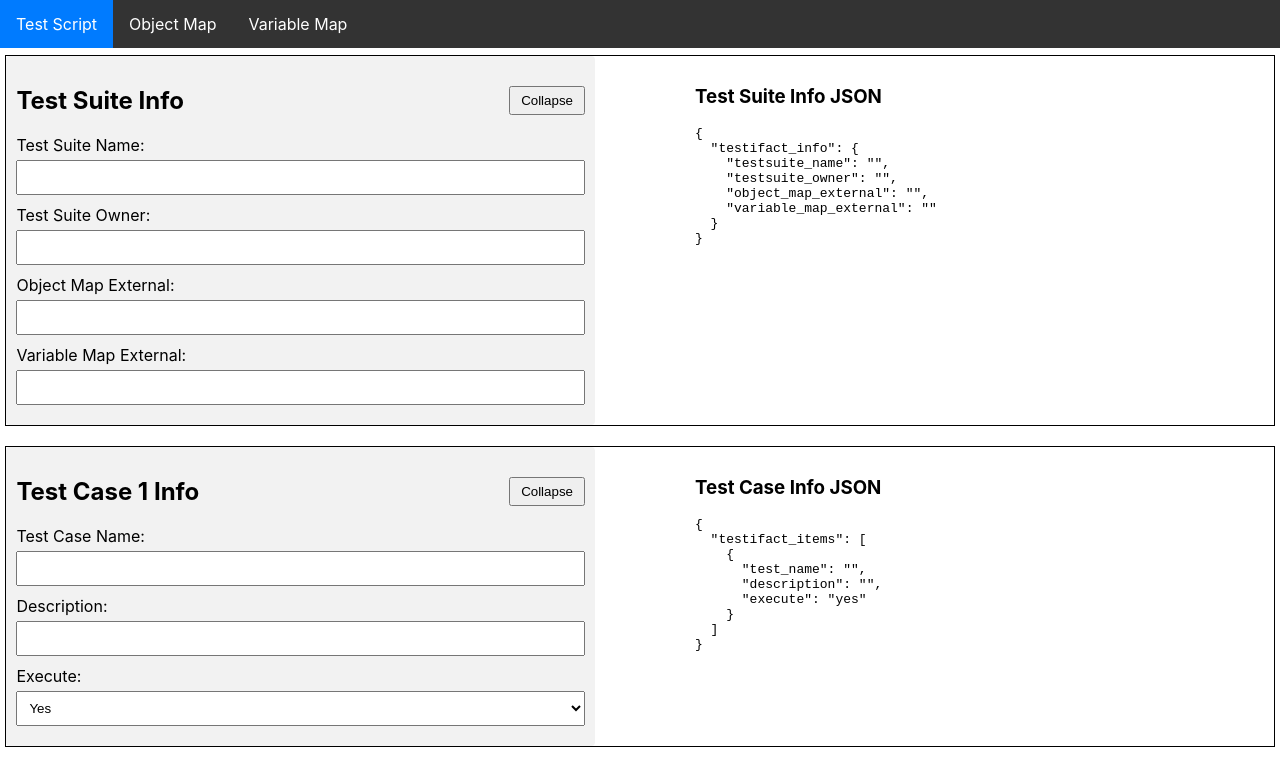
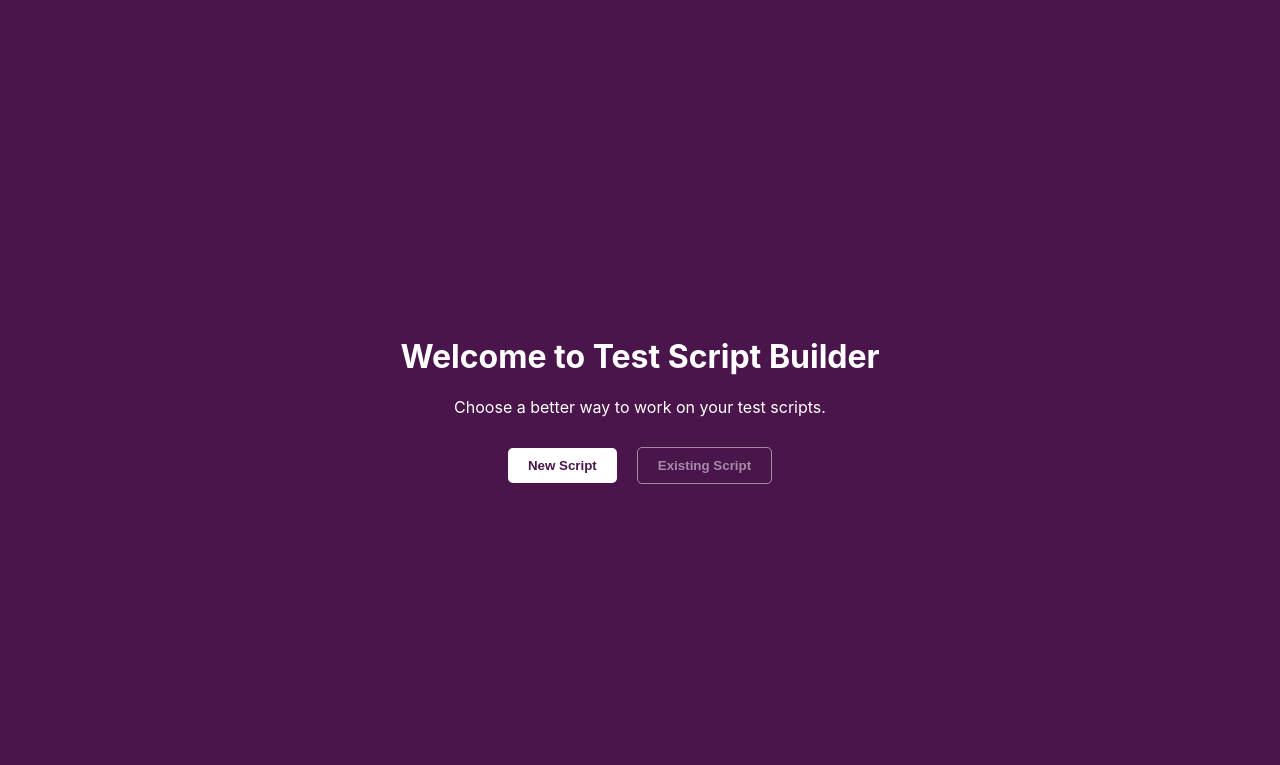
Before and after one commit to arjitappcino/React_ATAS_UI, a React (Create React App) app: page / in a window 1280 px wide. Shown: the top 765 px of the page. Built offline with nearby package versions, Linux system fonts and the light colour scheme.

Commit message:
added welcome page and back button

```diff
--- a/package.json
+++ b/package.json
@@ -1,5 +1,6 @@
 {
   "name": "script-builder",
+  "homepage" :"https://atas.thetechsmith.com",
   "version": "0.1.0",
   "private": true,
   "dependencies": {
--- a/src/App.js
+++ b/src/App.js
@@ -1,19 +1,42 @@
-import React, { useState } from 'react';
+import React, { useState, useEffect } from 'react';
 import Navbar from './Navbar';
 import TestScriptBuilder from './TestScriptBuilder';
 import ObjectMapBuilder from './ObjectMapBuilder';
 import VariableMapBuilder from './VariableMapBuilder';
+import WelcomePage from './WelcomePage'; // Make sure to create this component
 import { AppProvider } from './AppContext';
 // Import other components as needed
 
 function App() {
-    const [activeTab, setActiveTab] = useState('test-script');
+
+    const [activeTab, setActiveTab] = useState(() => sessionStorage.getItem('activeTab') || null);
+
+    useEffect(() => {
+        // Update sessionStorage when activeTab changes
+        sessionStorage.setItem('activeTab', activeTab);
+    }, [activeTab]);
+
+    const handleBackClick = () => {
+        // Clear the active tab from the session and reset the state
+        // sessionStorage.removeItem('activeTab');
+        sessionStorage.clear();
+        setActiveTab(null);
+    };
 
     const handleTabClick = (tabName) => {
         setActiveTab(tabName);
     };
 
+    const handleNewClick = () => {
+        setActiveTab('test-script');
+    };
+
     const renderActiveTabContent = () => {
+        if (activeTab === null) {
+            // If no tab is active, show the welcome page
+            return <WelcomePage onNewClick={handleNewClick} />;
+        } else {
+            // Once a tab is active, show the corresponding component
             switch (activeTab) {
                 case 'test-script':
                     return <TestScriptBuilder />;
@@ -24,11 +47,12 @@ function App() {
                 default:
                     return null; // or <DefaultComponent />
             }
+        }
     };
 
     return (
         <AppProvider>
-            <Navbar onTabClick={handleTabClick} activeTab={activeTab} />
+            {activeTab && <Navbar onTabClick={handleTabClick} activeTab={activeTab} onBackClick={handleBackClick} />}
             {renderActiveTabContent()}
         </AppProvider>
     );
--- a/src/Navbar.css
+++ b/src/Navbar.css
@@ -33,3 +33,21 @@
     color: #fff; /* Active link color */
     background-color: #007bff; /* Active link background */
 }
+
+.back-button-container {
+    margin-left: 95%; /* This will push the back button to the right */
+}
+
+.back-button {
+    padding: 0.5rem 1rem;
+    background-color: #f44336; /* Red color for a back button */
+    color: white;
+    border: none;
+    cursor: pointer;
+    transition: background-color 0.3s;
+    margin-top: 10px;
+}
+
+.back-button:hover {
+    background-color: #d32f2f; /* Darker red on hover */
+}
--- a/src/Navbar.js
+++ b/src/Navbar.js
@@ -1,7 +1,7 @@
 import React from 'react';
 import './Navbar.css'; // Make sure to create this CSS file for styling your navbar
 
-function Navbar({ onTabClick, activeTab }) {
+function Navbar({ onTabClick, activeTab, onBackClick }) {
     return (
         <nav className="navbar">
             <ul className="navbar-nav">
@@ -33,6 +33,11 @@ function Navbar({ onTabClick, activeTab }) {
                     </a>
                 </li>
             </ul>
+            <div className="back-button-container">
+                <button className="back-button" onClick={onBackClick}>
+                    Back
+                </button>
+            </div>
         </nav>
     );
 }
--- a/src/ObjectMapBuilder.js
+++ b/src/ObjectMapBuilder.js
@@ -10,6 +10,8 @@ function ObjectMapBuilder() {
     const [locatorName, setLocatorName] = useState(locatorNames[0]);
     const [locatorValue, setLocatorValue] = useState('');
     const [xpathType, setXpathType] = useState(xpathTypes[0]);
+    const [xpathStatement, setXpathStatement] = useState('');
+    const [showXpathTypeDropdown, setShowXpathTypeDropdown] = useState(false); // State to show/hide the XPath type dropdown
 
     // Save state to sessionStorage when state changes
     useEffect(() => {
@@ -46,13 +48,37 @@ function ObjectMapBuilder() {
         setLocatorValue('');
     };
 
-    const handleLocatorNameChange = (name) => {
-        setLocatorName(name);
-        if (name === 'XPath') {
-            setXpathType(xpathTypes[1]); // default to first XPath type
+    const handleLocatorNameChange = (event) => {
+        const selectedLocatorName = event.target.value;
+        setLocatorName(selectedLocatorName);
+        if (selectedLocatorName === 'XPath') {
+            setShowXpathTypeDropdown(true); // Show XPath dropdown
         } else {
-            setXpathType(xpathTypes[0]);
-            setLocatorValue('');
+            setShowXpathTypeDropdown(false); // Hide XPath dropdown
+            setXpathType(xpathTypes[0]); // Reset XPath type
+            setXpathStatement(''); // Reset XPath statement
+        }
+    };
+
+    const handleXpathTypeChange = (event) => {
+        const selectedXpathType = event.target.value;
+        setXpathType(selectedXpathType);
+        const generatedXpath = generateXpathStatement(selectedXpathType); // Generate XPath statement
+        setXpathStatement(generatedXpath);
+        setLocatorValue(generatedXpath); // Set locator value to generated XPath
+    };
+
+    // Function to generate XPath statement based on type
+    const generateXpathStatement = (xpathType) => {
+        // Replace with your XPath generation logic
+        switch (xpathType) {
+            case 'using attribute':
+                return "//element[@attribute='value']";
+            case 'using text':
+                return "//element[text()='some text']";
+            // Add more cases as needed
+            default:
+                return '';
         }
     };
 
@@ -115,13 +141,21 @@ function ObjectMapBuilder() {
                 </div>
                 <div className="object-form">
                     <label>Locator Name <span style={{ color: 'red' }}>*</span></label>
-                    <select value={locatorName} onChange={(e) => setLocatorName(e.target.value)}>
+                    <select value={locatorName} onChange={handleLocatorNameChange}>
                         {locatorNames.map(name => <option key={name} value={name}>{name}</option>)}
                     </select>
                 </div>
+                {showXpathTypeDropdown && (
+                    <div className="object-form">
+                        <label>XPath Type <span style={{ color: 'red' }}>*</span></label>
+                        <select value={xpathType} onChange={handleXpathTypeChange}>
+                            {xpathTypes.map(type => <option key={type} value={type}>{type}</option>)}
+                        </select>
+                    </div>
+                )}
                 <div className="object-form">
                     <label>Locator Value <span style={{ color: 'red' }}>*</span></label>
-                    <input type="text" value={locatorValue} onChange={(e) => setLocatorValue(e.target.value)} />
+                    <input type="text" value={locatorValue} onChange={(e) => setLocatorValue(e.target.value)} placeholder="Generated XPath or enter manually" />
                 </div>
                 <button onClick={addObject} className="button-74">Add Object</button>
                 <div className="object-container">
--- /dev/null
+++ b/src/WelcomePage.css
@@ -0,0 +1,48 @@
+.welcome-container {
+    display: flex;
+    justify-content: center;
+    align-items: center;
+    height: 100vh;
+    background-color: #4A154B; /* Slack's dark purple background */
+    color: white;
+    padding: 0 20px;
+    text-align: center;
+  }
+
+  .welcome-content {
+    max-width: 600px;
+  }
+
+  .welcome-buttons {
+    margin-top: 30px;
+  }
+
+  .welcome-button {
+    padding: 10px 20px;
+    margin: 0 10px;
+    border: none;
+    border-radius: 5px;
+    font-weight: bold;
+    cursor: pointer;
+    transition: background-color 0.3s ease;
+  }
+
+  .new-script {
+    background-color: white;
+    color: #4A154B;
+  }
+
+  .new-script:hover {
+    background-color: #e8e8e8;
+  }
+
+  .existing-script {
+    background-color: transparent;
+    color: white;
+    border: 1px solid white;
+  }
+
+  .existing-script:disabled {
+    opacity: 0.5;
+    cursor: not-allowed;
+  }
--- /dev/null
+++ b/src/WelcomePage.js
@@ -0,0 +1,19 @@
+import React from 'react';
+import './WelcomePage.css'; // Make sure to create this CSS file
+
+function WelcomePage({ onNewClick }) {
+  return (
+    <div className="welcome-container">
+      <div className="welcome-content">
+        <h1>Welcome to Test Script Builder</h1>
+        <p>Choose a better way to work on your test scripts.</p>
+        <div className="welcome-buttons">
+          <button onClick={onNewClick} className="welcome-button new-script">New Script</button>
+          <button disabled className="welcome-button existing-script">Existing Script</button>
+        </div>
+      </div>
+    </div>
+  );
+}
+
+export default WelcomePage;
```
Also changed, not shown: 1 other file (tests, documents, lock files or other folders). Lines whose indentation alone changed are shown as unchanged.
